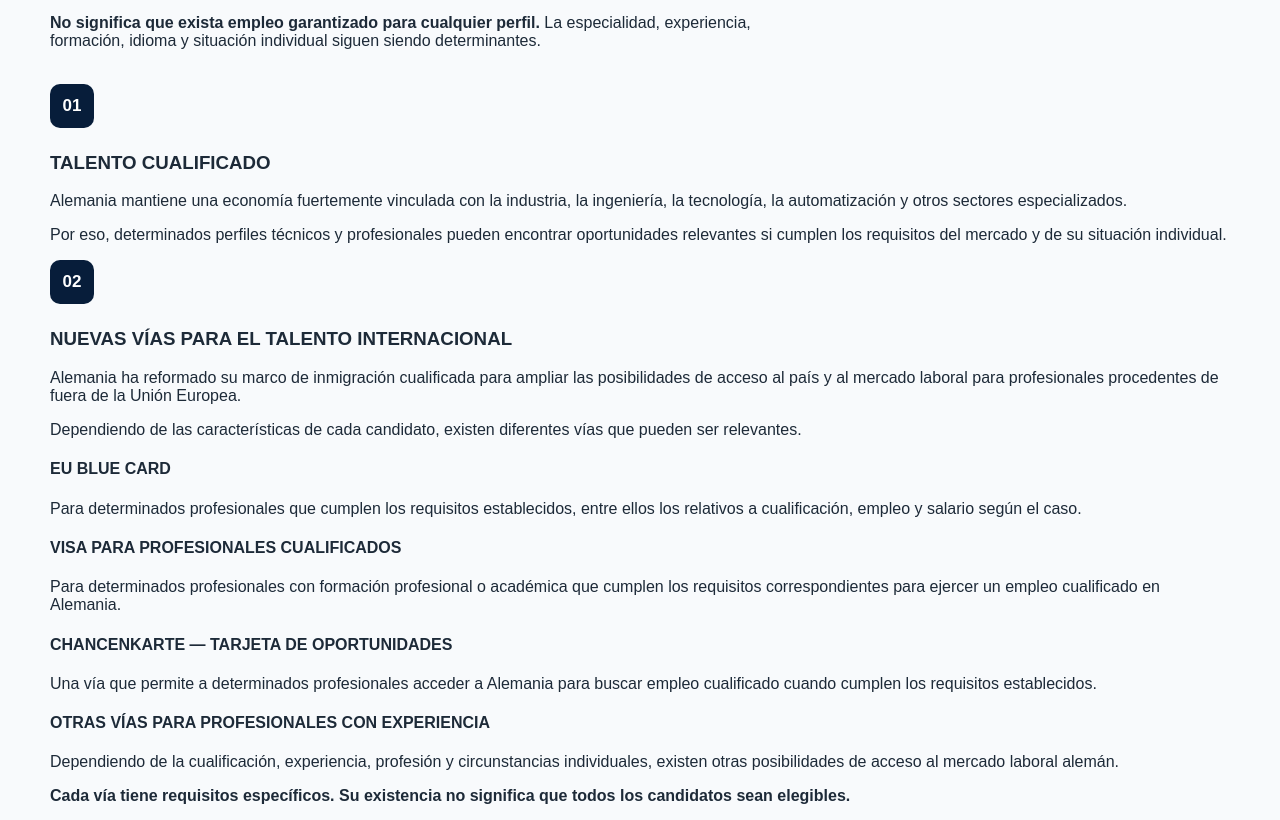
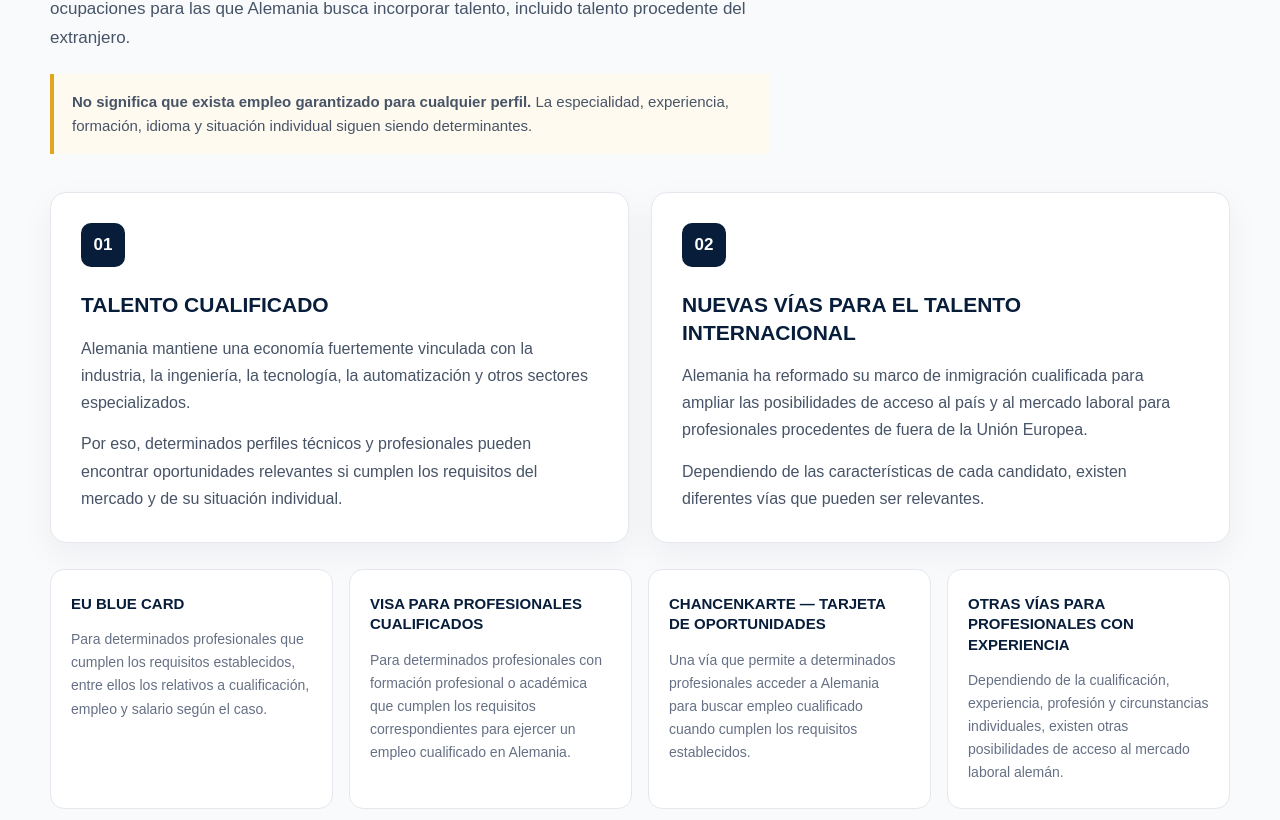
Before and after one commit to fiveseasonsrealty-ux/TALENTOBRUCKE-CRM, a Next.js app: page / in a window 1280 px wide. Shown: the part 1220-2040 px from the top of the page. Built offline with nearby package versions, Linux system fonts and the light colour scheme.

Commit message:
Diseñar sección Por qué Alemania

```diff
--- a/app/globals.css
+++ b/app/globals.css
@@ -401,7 +401,113 @@ img {
   margin-top: 28px;
   text-align: right;
 }
+.section-subtitle {
+  margin: -4px 0 18px;
+  color: var(--navy);
+  font-size: 22px;
+  line-height: 1.35;
+}
 
+.section-copy {
+  max-width: 860px;
+  margin: 0 0 14px;
+  color: #475467;
+  font-size: 17px;
+  line-height: 1.7;
+}
+
+.section-warning {
+  max-width: 920px;
+  margin: 22px 0 0;
+  padding: 16px 18px;
+  border-left: 4px solid var(--gold);
+  background: #fffaf0;
+  color: #475467;
+  font-size: 15px;
+  line-height: 1.6;
+}
+
+.germany-layout {
+  display: grid;
+  grid-template-columns: repeat(2, 1fr);
+  gap: 22px;
+  margin-top: 38px;
+}
+
+.germany-card {
+  background: white;
+  border: 1px solid var(--border);
+  border-radius: 16px;
+  padding: 30px;
+  box-shadow: 0 12px 34px rgba(16, 24, 40, 0.05);
+}
+
+.germany-card h3 {
+  margin: 0 0 16px;
+  color: var(--navy);
+  font-size: 21px;
+  line-height: 1.3;
+}
+
+.germany-card p {
+  margin: 0 0 14px;
+  color: #475467;
+  line-height: 1.7;
+}
+
+.germany-card p:last-child {
+  margin-bottom: 0;
+}
+
+.migration-paths {
+  display: grid;
+  grid-template-columns: repeat(4, 1fr);
+  gap: 16px;
+  margin-top: 26px;
+}
+
+.migration-card {
+  min-height: 210px;
+  padding: 24px 20px;
+  border: 1px solid var(--border);
+  border-radius: 14px;
+  background: white;
+  transition:
+    transform 0.2s ease,
+    border-color 0.2s ease,
+    box-shadow 0.2s ease;
+}
+
+.migration-card:hover {
+  transform: translateY(-4px);
+  border-color: var(--gold);
+  box-shadow: 0 14px 30px rgba(16, 24, 40, 0.07);
+}
+
+.migration-card h4 {
+  margin: 0 0 14px;
+  color: var(--navy);
+  font-size: 15px;
+  line-height: 1.35;
+}
+
+.migration-card p {
+  margin: 0;
+  color: #667085;
+  font-size: 14px;
+  line-height: 1.65;
+}
+
+.germany-disclaimer {
+  margin-top: 24px;
+  padding: 18px 22px;
+  border-radius: 10px;
+  background: var(--navy);
+  color: white;
+  text-align: center;
+  font-size: 14px;
+  line-height: 1.55;
+}
 /* =========================
    READINESS
 ========================= */
@@ -933,6 +1039,13 @@ th {
 ========================= */
 
 @media (max-width: 1000px) {
+  .germany-layout {
+  grid-template-columns: 1fr;
+}
+
+.migration-paths {
+  grid-template-columns: repeat(2, 1fr);
+}
   .nav {
     gap: 16px;
   }
@@ -967,6 +1080,17 @@ th {
 ========================= */
 
 @media (max-width: 800px) {
+  .migration-paths {
+  grid-template-columns: 1fr;
+}
+
+.section-subtitle {
+  font-size: 19px;
+}
+
+.section-copy {
+  font-size: 16px;
+}
   .container {
     width: min(100% - 28px, 1180px);
   }
```
